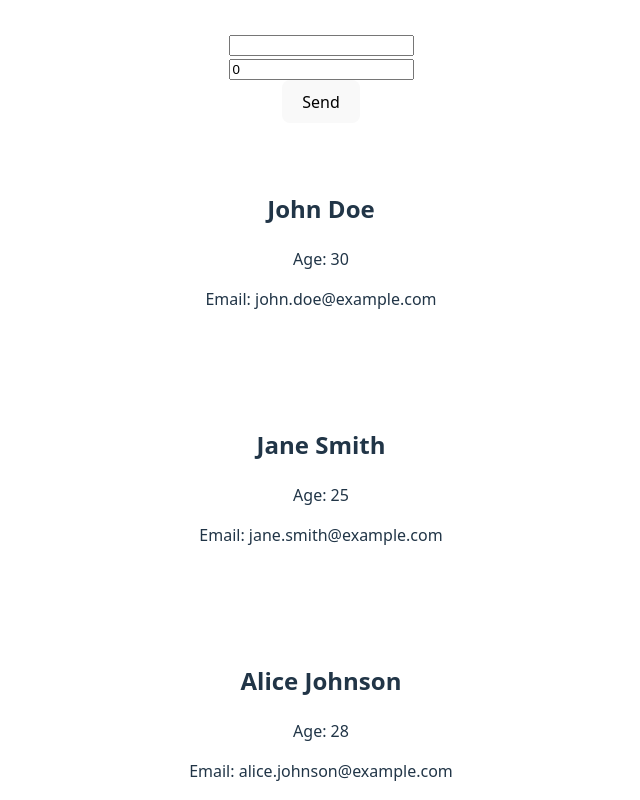
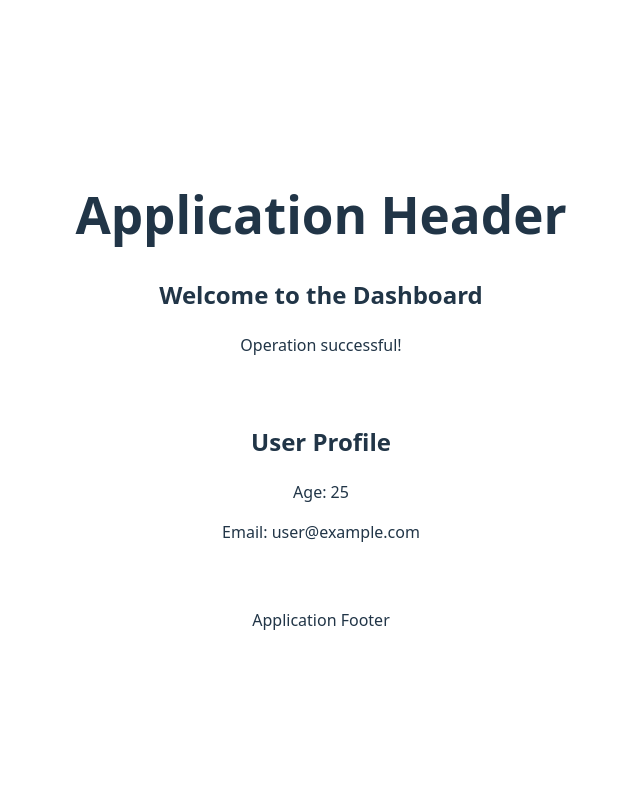
Before and after one commit to yahyaLMR/learning-TypeScript, a React (Vite) app: page / in a window 1280 px wide. Shown: the top 800 px of the page, without its empty margins (319-959 px from the left). Built offline with nearby package versions, Linux system fonts and the light colour scheme.

Commit message:
Conditional Rendering & Component Composition

```diff
--- a/src/App.tsx
+++ b/src/App.tsx
@@ -1,19 +1,17 @@
 
 import './App.css'
 import Card from './components/card';
-import Form from './components/form';
+import Layout from './components/Layout';
+import StatusMessage from './components/StatusMessage';
 
 function App() {
 
   return (
-    <>
-    <Form/>
-      <Card name="John Doe" age={30} email="john.doe@example.com" />
-      <Card name="Jane Smith" age={25} email="jane.smith@example.com" />
-      <Card name="Alice Johnson" age={28} email="alice.johnson@example.com" />
-      <Card name="Bob Brown" age={35} email="bob.brown@example.com" ><h3>This is a child element</h3></Card>
-      <Card name="Jane Smith" age={25} email="jane.smith@example.com" ><h3>This is a child element</h3></Card>
-    </>
+    <Layout>
+      <h2>Welcome to the Dashboard</h2>
+      <StatusMessage status="success" />
+      <Card name="User Profile" age={25} email="user@example.com" />
+    </Layout>
   )
 }
 
--- /dev/null
+++ b/src/components/Layout.tsx
@@ -0,0 +1,22 @@
+
+interface LayoutProps {
+  children: React.ReactNode;
+}
+
+const Layout = ({ children }: LayoutProps) => {
+  return (
+    <div>
+      <header>
+        <h1>Application Header</h1>
+      </header>
+      <main>
+        {children}
+      </main>
+      <footer>
+        <p>Application Footer</p>
+      </footer>
+    </div>
+  );
+};
+
+export default Layout;
--- /dev/null
+++ b/src/components/StatusMessage.tsx
@@ -0,0 +1,21 @@
+
+type Status = 'loading' | 'success' | 'error';
+
+interface StatusMessageProps {
+  status: Status;
+}
+
+const StatusMessage = ({ status }: StatusMessageProps) => {
+  if (status === 'loading') {
+    return <p>Loading...</p>;
+  }
+  if (status === 'success') {
+    return <p>Operation successful!</p>;
+  }
+  if (status === 'error') {
+    return <p>An error occurred.</p>;
+  }
+  return null;
+};
+
+export default StatusMessage;
```
